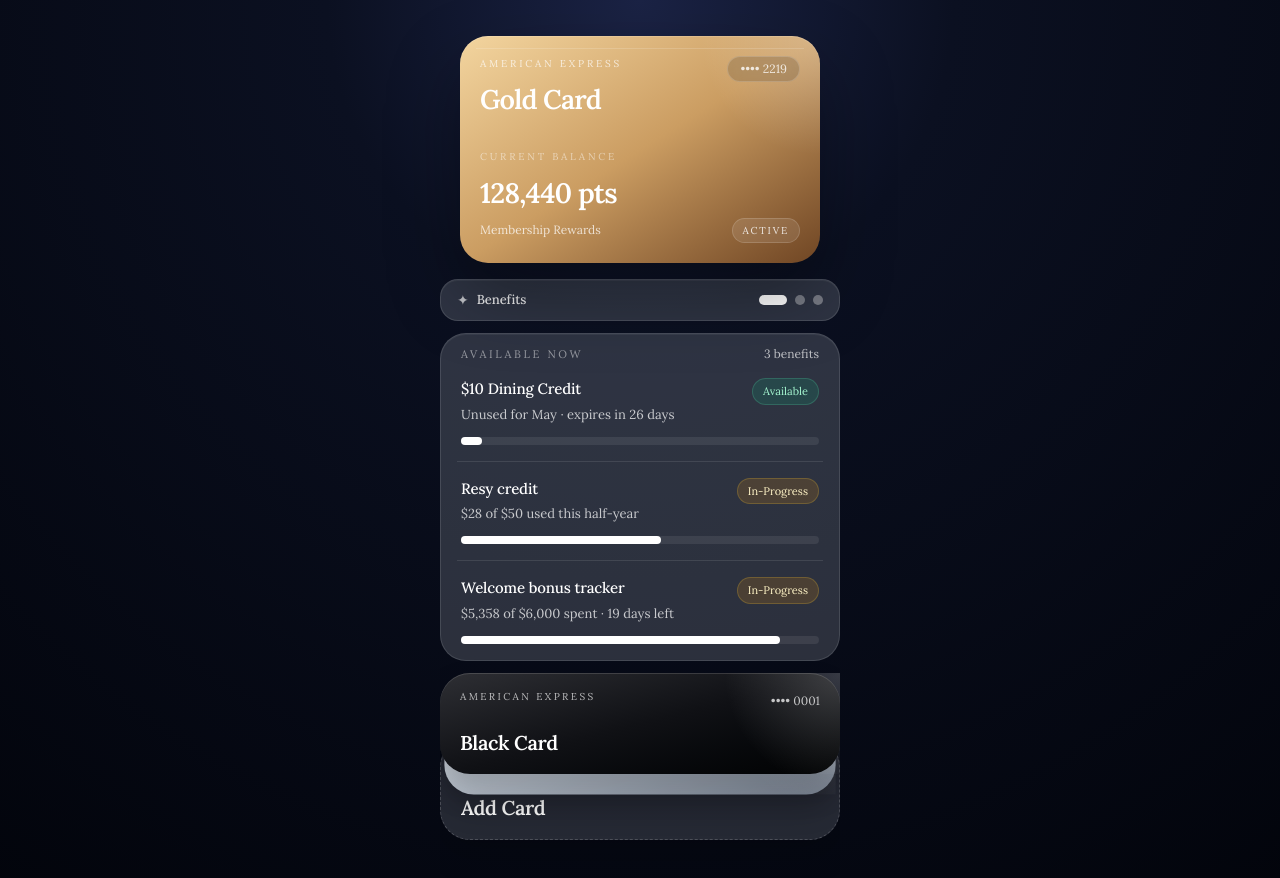
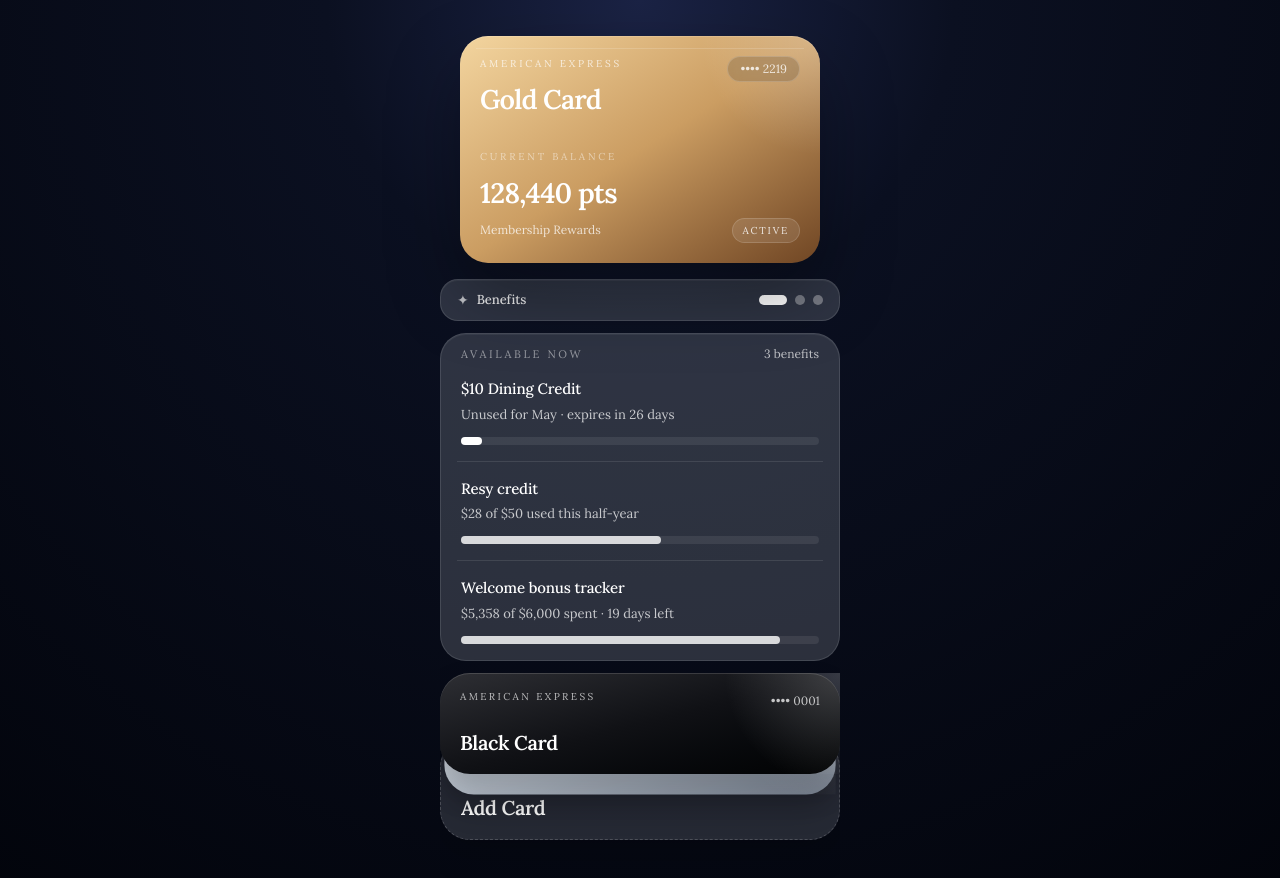
Before and after one commit to kylehocho/card-reader, a Next.js app: page / in a window 1280 px wide. Shown: the top 878 px of the page. Built offline with nearby package versions, Linux system fonts and the light colour scheme.

Commit message:
Use benefit progress bars as status indicators

```diff
--- a/components/card-reader/WalletPrototype.tsx
+++ b/components/card-reader/WalletPrototype.tsx
@@ -212,16 +212,16 @@
   },
 ];
 
-function statusTone(status: Benefit['status']) {
+function statusProgressTone(status: Benefit['status']) {
   switch (status) {
     case 'available':
-      return 'bg-emerald-500/15 text-emerald-200 border-emerald-300/20';
+      return 'bg-white';
     case 'in-progress':
-      return 'bg-amber-500/15 text-amber-100 border-amber-300/20';
+      return 'bg-white/80';
     case 'expiring':
-      return 'bg-rose-500/15 text-rose-100 border-rose-300/20';
+      return 'bg-white/65';
     case 'used':
-      return 'bg-white/10 text-white/74 border-white/10';
+      return 'bg-white/35';
   }
 }
 
@@ -444,18 +444,16 @@
                           <div className="divide-y divide-white/10">
                             {selectedCard.benefits.map((benefit) => (
                               <motion.div layout key={benefit.id} className="px-1 py-4 first:pt-0 last:pb-1">
-                                <div className="flex items-start justify-between gap-3">
-                                  <div>
-                                    <p className="text-[15px] font-medium tracking-[-0.01em] text-white">{benefit.title}</p>
-                                    <p className="mt-1 text-[13px] leading-5 text-white/74">{benefit.detail}</p>
-                                  </div>
-                                  <span className={`rounded-full border px-2.5 py-1 text-[11px] capitalize ${statusTone(benefit.status)}`}>
-                                    {benefit.status}
-                                  </span>
+                                <div>
+                                  <p className="text-[15px] font-medium tracking-[-0.01em] text-white">{benefit.title}</p>
+                                  <p className="mt-1 text-[13px] leading-5 text-white/74">{benefit.detail}</p>
                                 </div>
                                 {typeof benefit.progress === 'number' && (
                                   <div className="mt-3 h-2 rounded-full bg-white/8">
-                                    <motion.div className="h-2 rounded-full bg-white" animate={{ width: `${Math.max(benefit.progress, 6)}%` }} />
+                                    <motion.div
+                                      className={`h-2 rounded-full ${statusProgressTone(benefit.status)}`}
+                                      animate={{ width: `${Math.max(benefit.progress, 6)}%` }}
+                                    />
                                   </div>
                                 )}
                               </motion.div>
```
